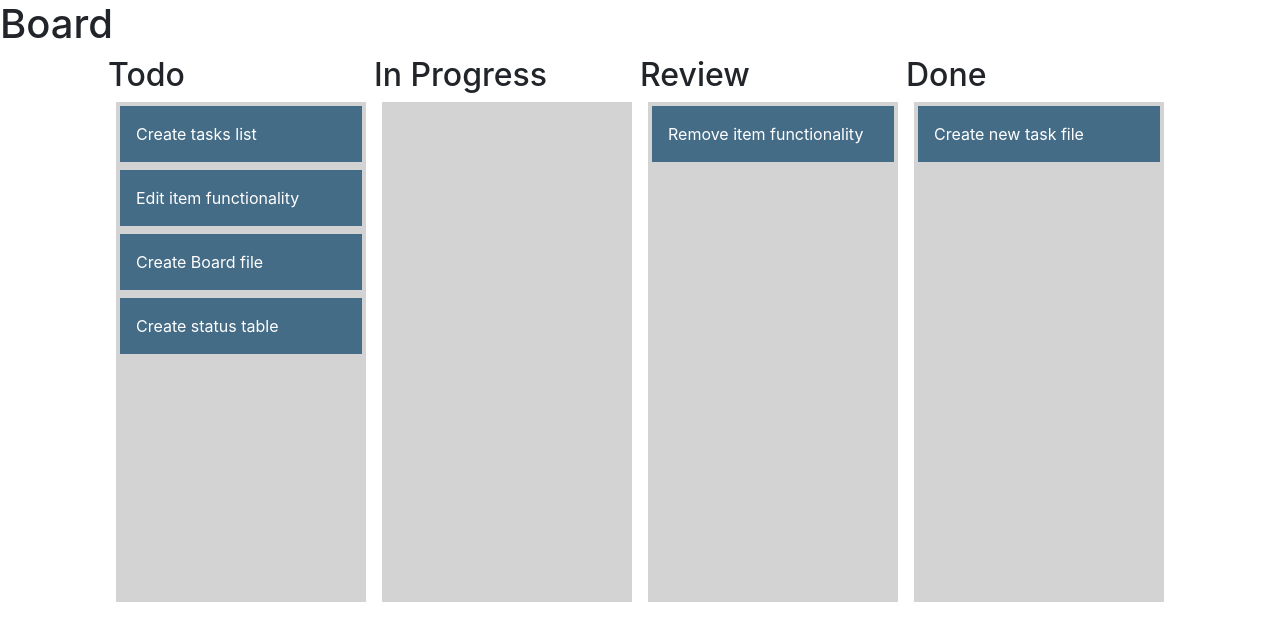
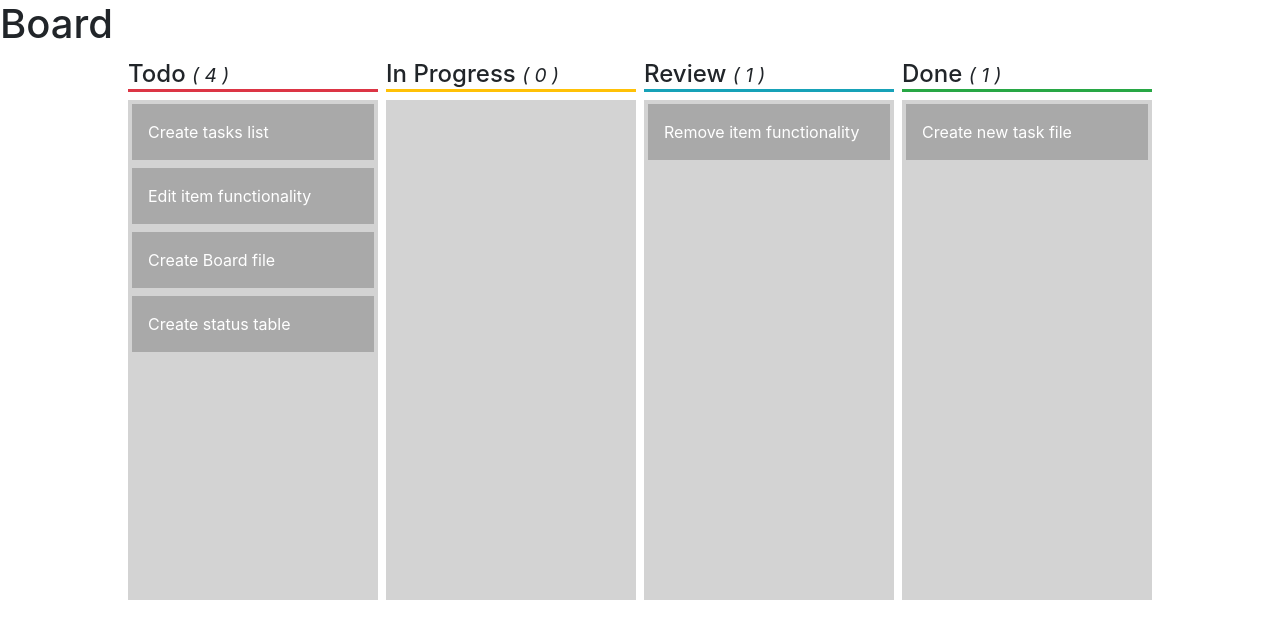
Before and after one commit to aliksayf/react-kanban-board-2.0, a React (Create React App) app: page / in a window 1280 px wide. Shown: the top 640 px of the page. Built offline with nearby package versions, Linux system fonts and the light colour scheme.

Commit message:
format title

```diff
--- a/src/App.css
+++ b/src/App.css
@@ -17,3 +17,23 @@
     min-height: 50px;
     color: white;
 }
+
+.lightblue {
+    background: lightblue;
+}
+
+.lightgrey {
+    background: lightgrey;
+}
+
+.dimgrey {
+    background: dimgrey;
+}
+
+.darkgrey {
+    background: darkgrey;
+}
+
+.title-border {
+    border-bottom: 3px solid ;
+}
--- a/src/components/Board.js
+++ b/src/components/Board.js
@@ -1,13 +1,11 @@
 import React,  { useState } from "react";
-import { tasks, status } from '../data/tasks';
+import { tasks, status, colors } from '../data/tasks';
 import { DragDropContext, Droppable, Draggable } from 'react-beautiful-dnd';
-import uuid from 'uuid/v4';
 import _ from 'lodash';
 
 const onDragEnd = (result, taskList, setTaskList) => {
     if(!result.destination) return;
     const { source, destination } = result;
-
     const column = _.cloneDeep(taskList);
     if (source.droppableId !== destination.droppableId) {
 
@@ -33,32 +31,25 @@ const onDragEnd = (result, taskList, setTaskList) => {
 export default function Board() {
 
     const [taskList, setTaskList] = useState(newArr)
-    // console.log(taskList)
 
     return (
         <div className='board' >
             <DragDropContext onDragEnd={result => onDragEnd(result, taskList, setTaskList)}>
-                {Object.entries(taskList).map(([id, column]) => {
+                {Object.entries(taskList).map(([id, column], idx) => {
                     return (
-                        <div style={{
-                            display: 'flelx',
-                            flexDirection: 'column',
-                            alignItems: 'center'
-                        }}
+                        <div className='d-flex flex-column align-items-center'
                              key={id}
                              >
-                            <h2>{column.name}</h2>
-                            <div style={{ margin: 8}}>
+                            <div className='m-1' >
+                                <h4 className={'align-center title-border border-' + colors[idx]}>
+                                    {column.name} <span className='small font-italic'>( {column.items.length} )</span></h4>
                                 <Droppable droppableId={id} key={id}>
                                     {(provided, snapshot) => {
                                         return (
                                             <div
                                                 {...provided.droppableProps}
                                                 ref={provided.innerRef}
-                                                className='group'
-                                                style={{
-                                                    background: snapshot.isDraggingOver ? 'lightblue' : 'lightgrey',
-                                                }}
+                                                className={snapshot.isDraggingOver ? 'group lightblue' : 'group lightgrey'}
                                             >
                                                     {column.items.map((item, index) => {
                                                         return (
@@ -68,11 +59,8 @@ export default function Board() {
                                                                         <div ref={provided.innerRef}
                                                                              {...provided.draggableProps}
                                                                              {...provided.dragHandleProps}
-                                                                             className='item'
-                                                                             style={{
-                                                                                 backgroundColor: snapshot.isDragging ? '#263B4A' : '#456C86',
-                                                                                 ...provided.draggableProps.style
-                                                                             }}
+                                                                             className={snapshot.isDragging ? 'item dimgrey' : 'item darkgrey' }
+                                                                             style={{ ...provided.draggableProps.style }}
                                                                         >
                                                                             {item.name}
                                                                         </div>
```
